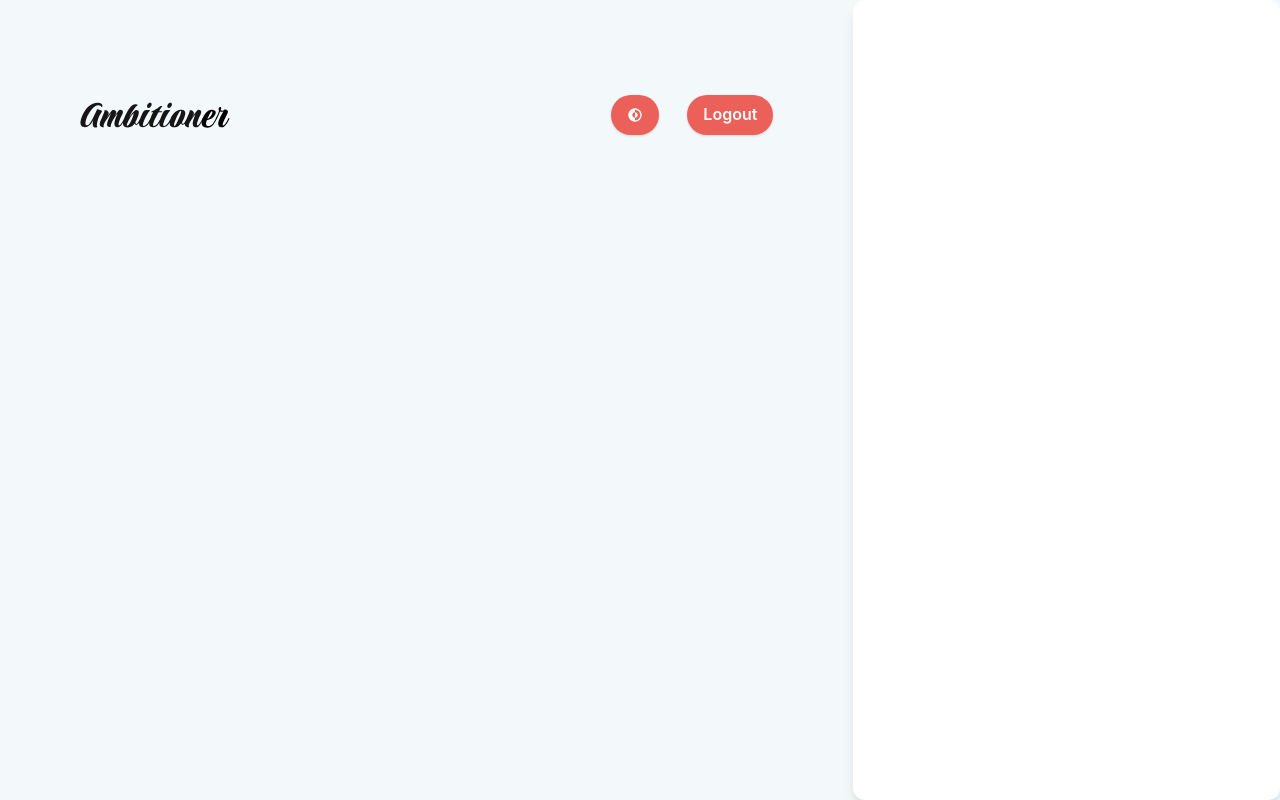
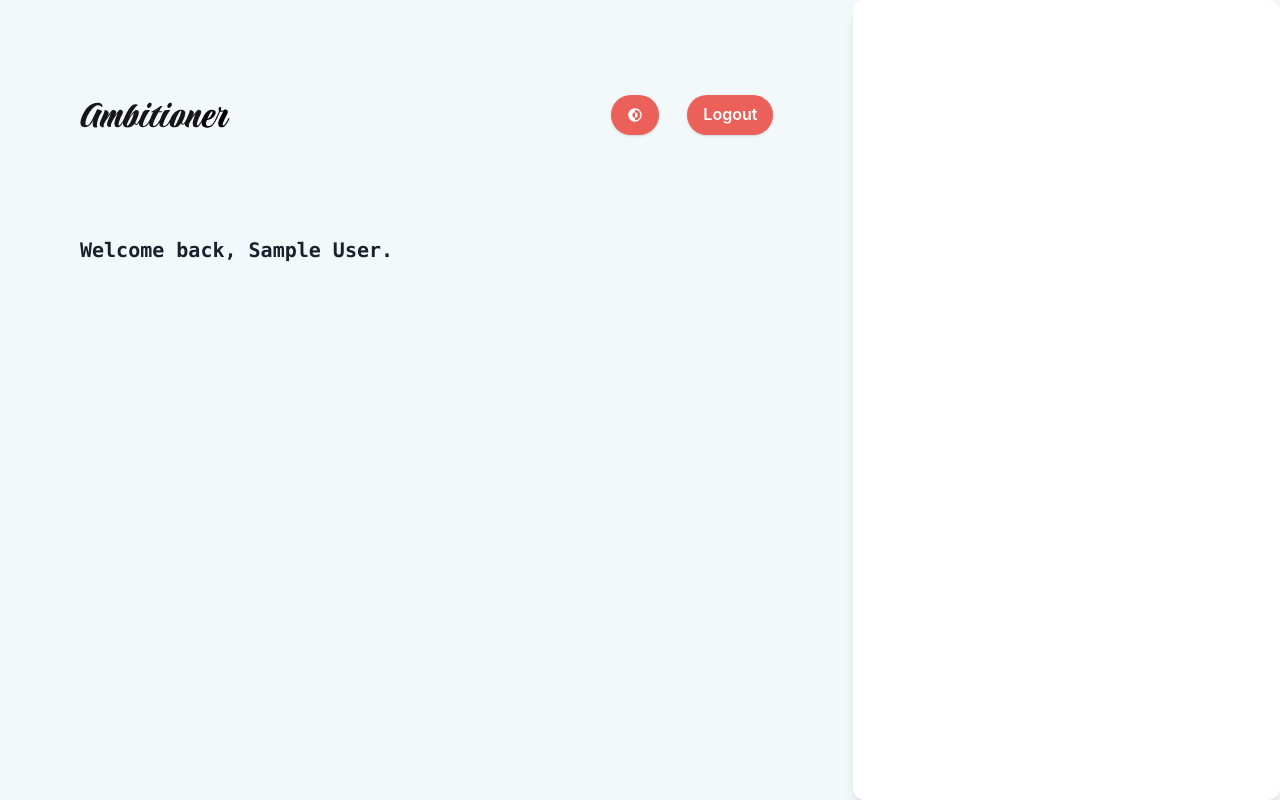
Before and after one commit to F4isalSH/ambitioner, a React (Create React App) app: page / in a window 1280 px wide. Built offline with nearby package versions, Linux system fonts and the light colour scheme; no server answers; sample sign-in values are in the browser's storage.

Commit message:
Added displayname

```diff
--- a/src/components/Dashboard.tsx
+++ b/src/components/Dashboard.tsx
@@ -1,9 +1,15 @@
 import { Navbar } from "./Navbar";
-import { VStack } from "@chakra-ui/react";
+import { VStack, Heading } from "@chakra-ui/react";
+import { useAuthContext } from "../hooks/useAuthContext";
+import firebase from "firebase/app";
 export const Dashboard: React.FC = ({}) => {
+  const { user }: any = useAuthContext();
   return (
-    <VStack w="full" h="100vh">
+    <VStack alignItems="flex-start" w="full" h="100vh">
       <Navbar />
+      <Heading px="20" fontFamily="mono" size="md">
+        Welcome back, {user.displayName}.
+      </Heading>
     </VStack>
   );
 };
```
